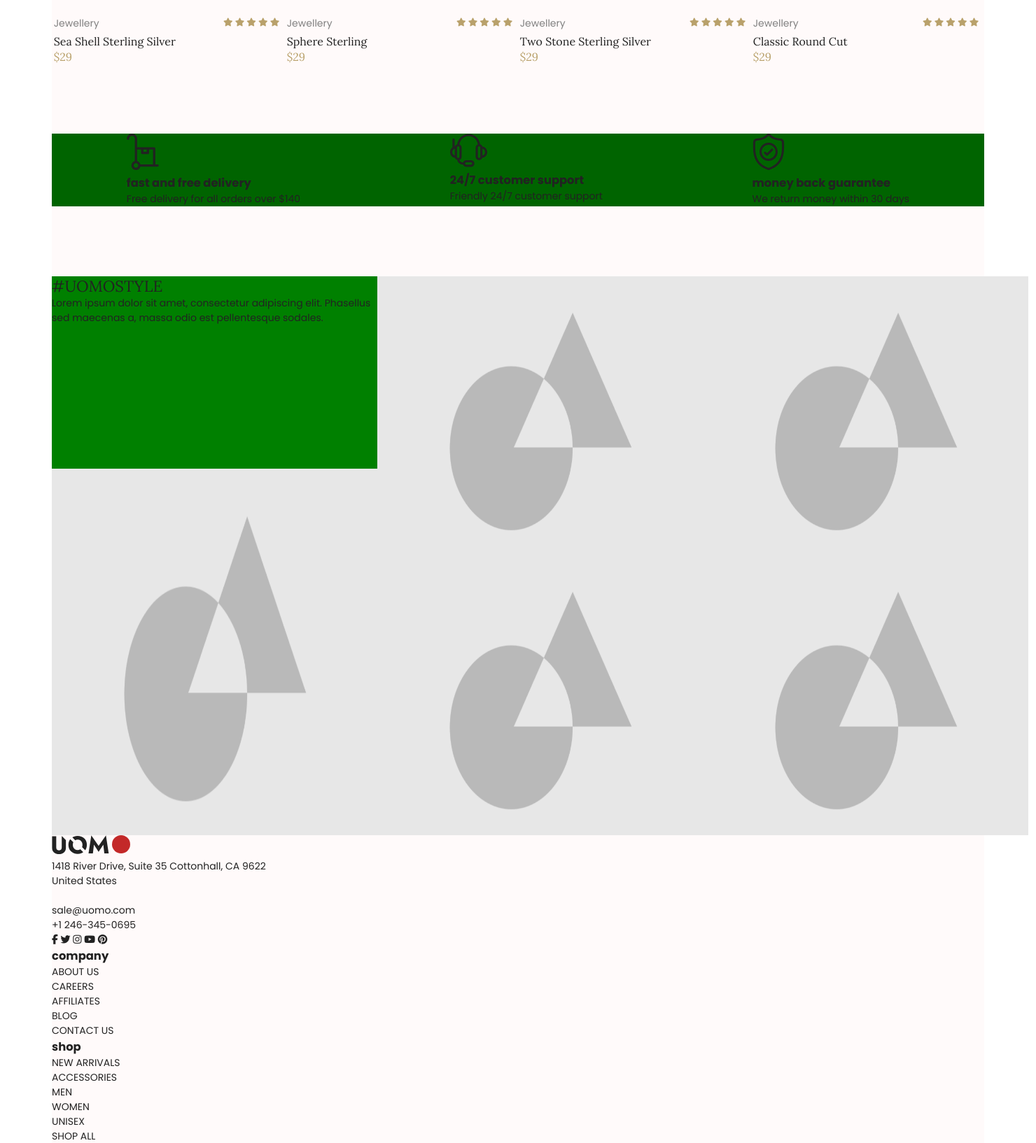
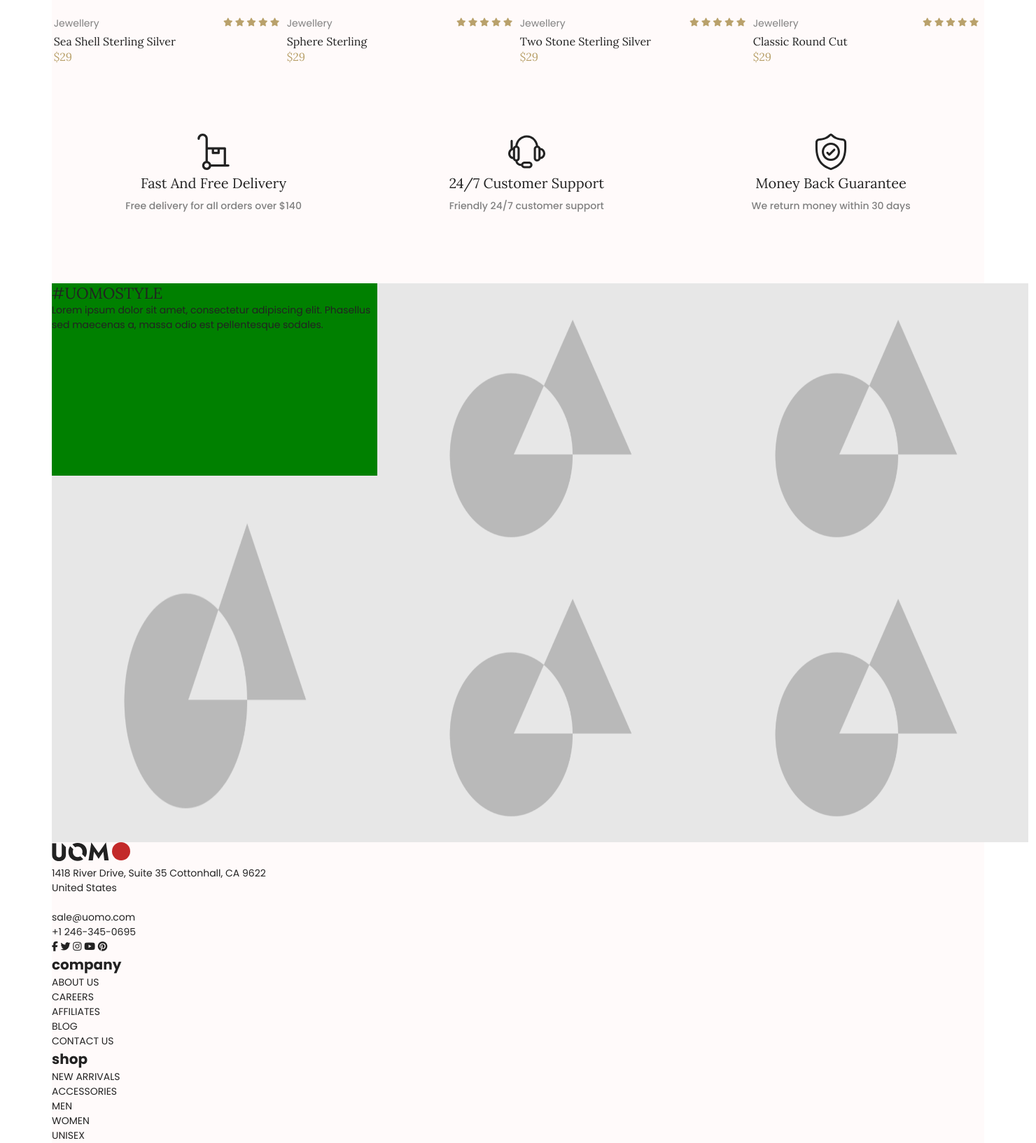
Before and after one commit to tijndk/codecrashers-testing, a PHP site: page / in a window 1480 px wide. Shown: the part 3158-4792 px from the top of the page at 70% size. Run offline with PHP 8.4, Linux system fonts and the light colour scheme; some libraries are stand-ins or nearby versions.

Commit message:
Promises af

```diff
--- a/CSS/Eindopdracht/css/general.css
+++ b/CSS/Eindopdracht/css/general.css
@@ -46,6 +46,9 @@ h1 {
 }
 h2 {
     font-size: 1.5vw;
+}
+h3 {
+    font-size: 20px;
 }
 
 ul {
@@ -686,11 +689,22 @@ div#weekdeal > img {
 
 /* het gedeelte met de plaatjes; delivery, customer support, en money back */
 div#promises {
+    text-align: center;
+
     display: flex;
     flex-direction: row;
     justify-content: space-around;
 }
-
+div#promises h3 {
+    font-family: "Lora", serif;
+    text-transform: capitalize;
+    font-weight: normal;
+    margin-bottom: 10px;
+}
+div#promises p {
+    font-weight: 500;
+    color: var(--color-three);
+}
 
 /* Het gedeelte met de fotos en "#Uomostyle" */
 div#instagram-gallery {
--- a/CSS/Eindopdracht/index.html
+++ b/CSS/Eindopdracht/index.html
@@ -480,23 +480,23 @@
                             </figure>
                         </div>
                     </article>
-                    <div id="promises" style="background-color: darkgreen;">
+                    <div id="promises">
                         <figure>
-                            <img src="images/007-shipping_image.svg" alt="shipping">
+                            <img src="images/007-shipping_image.svg" width="46" height="52" alt="shipping">
                             <figcaption>
                                 <h3>fast and free delivery</h3>
                                 <p>Free delivery for all orders over &#36;140</p>
                             </figcaption>
                         </figure>
                         <figure>
-                            <img src="images/008-customer-support_image.svg" alt="customer-support">
+                            <img src="images/008-customer-support_image.svg" width="53" height="52" alt="customer-support">
                             <figcaption>
                                 <h3>24/7 customer support</h3>
                                 <p>Friendly 24/7 customer support</p>
                             </figcaption>
                         </figure>
                         <figure>
-                            <img src="images/009-shield_image.svg" alt="money-back">
+                            <img src="images/009-shield_image.svg" width="46" height="52" alt="money-back">
                             <figcaption>
                                 <h3>money back guarantee</h3>
                                 <p>We return money within 30 days</p>
```
